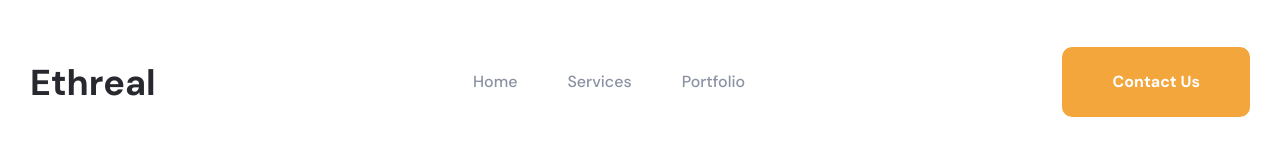
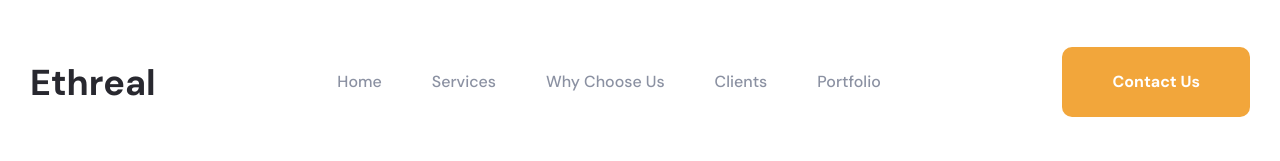
Before and after one commit to anujdbgt/ethreal.github.io, a plain HTML site: page index.html in a window 1280 px wide. Shown: the top 161 px of the page. Drawn offline with nearby package versions, Linux system fonts and the light colour scheme.

Commit message:
Add Proper Navigation

```diff
--- a/index.html
+++ b/index.html
@@ -63,10 +63,16 @@
           </li>
 
           <li class="navbar-item">
-            <a href="#feature" class="navbar-link" data-nav-link>Portfolio</a>
+            <a href="#feature" class="navbar-link" data-nav-link>Why Choose Us</a>
           </li>
 
+		  <li class="navbar-item">
+            <a href="#clients" class="navbar-link" data-nav-link>Clients</a>
+          </li>
 
+          <li class="navbar-item">
+            <a href="#project" class="navbar-link" data-nav-link>Portfolio</a>
+          </li>
 
 
         </ul>
@@ -77,7 +83,7 @@
         <ion-icon name="menu-outline" aria-hidden="true"></ion-icon>
       </button>
 
-      <a href="#project" class="btn btn-primary has-before has-after">Contact Us</a>
+      <a href="#feature" class="btn btn-primary has-before has-after">Contact Us</a>
 
       <div class="overlay" data-nav-toggler data-overlay></div>
 
@@ -320,7 +326,7 @@
         - #Clients
       -->
 
-      <section class="section feature" id="feature" aria-label="feature">
+      <section class="section feature" id="clients" aria-label="feature">
         <div class="container">
 
 
```
